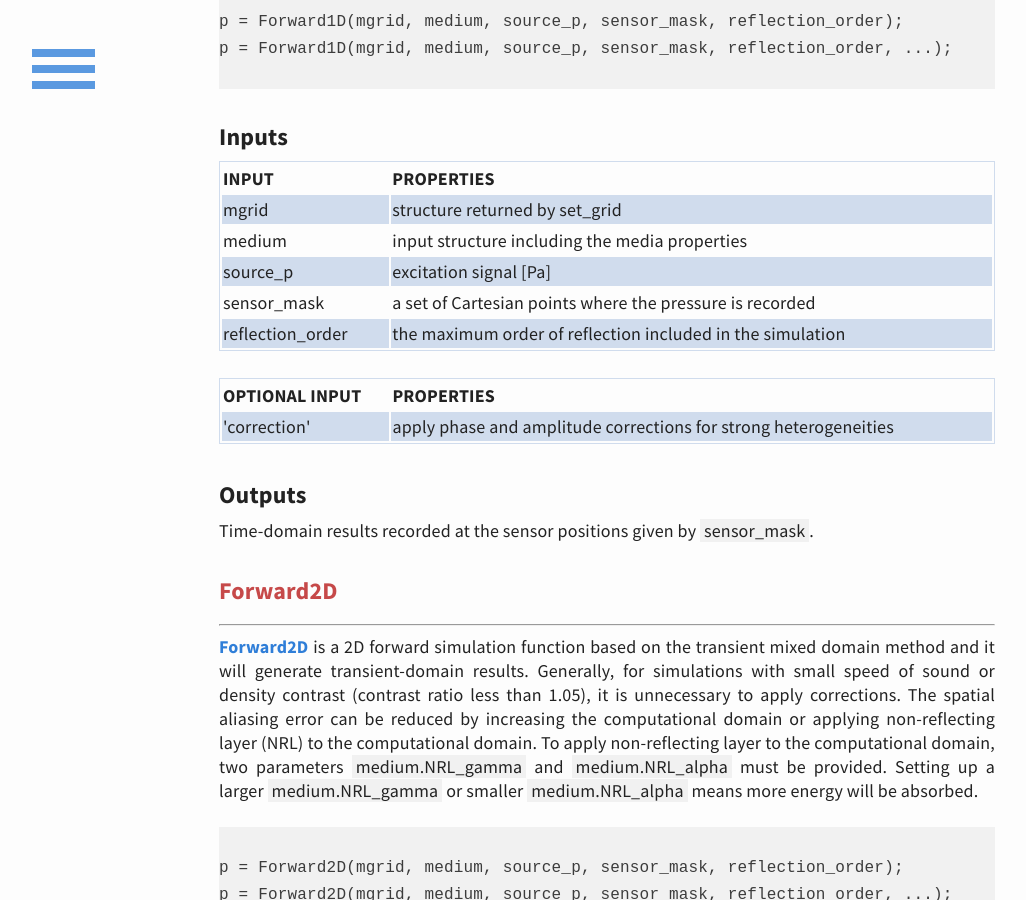
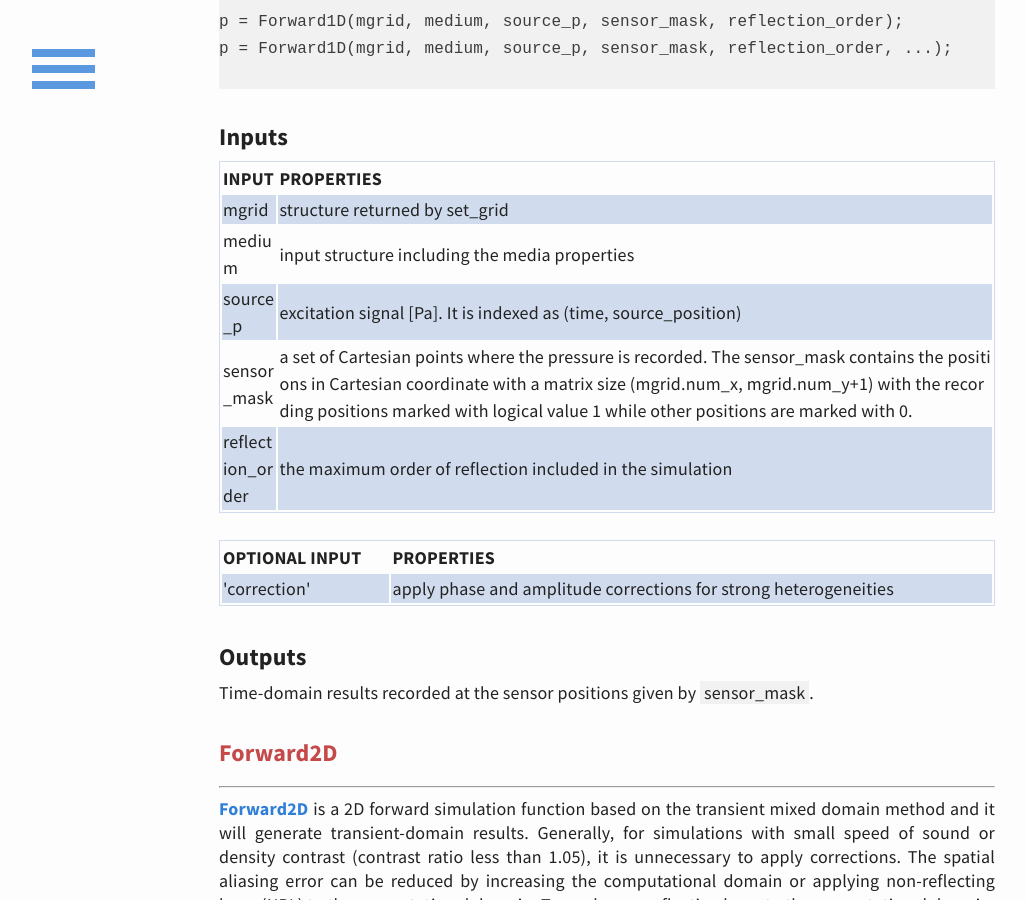
Before and after one commit to m-SOUND/mSOUND, a Jekyll site: the page built from function.html, in a window 1280 px wide and 900 px high, scrolled down 2159 px. Shown: the whole window, without its empty margins (33-1059 px from the left). Built offline with Jekyll 4.4.1, drawn with Linux system fonts in a browser that asks for light colours; some of the changed text lies outside the part shown.

Commit message:
Update function.html

```diff
--- a/function.html
+++ b/function.html
@@ -144,10 +144,13 @@ p = Forward1D(mgrid, medium, source_p, sensor_mask, reflection_order, ...);
     <td>medium </td><td>input structure including the media properties</td>
   </tr>
    <tr>
-    <td>source_p</td><td>excitation signal [Pa]</td>
+    <td>source_p</td><td>excitation signal [Pa]. It is indexed as (time, source_position)</td>
   </tr>
   <tr>
-    <td>sensor_mask</td><td>a set of Cartesian points where the pressure is recorded</td>
+    <td>sensor_mask</td><td>a set of Cartesian points where the pressure is recorded.
+   The sensor_mask contains the positions in Cartesian coordinate with a matrix size
+   (mgrid.num_x, mgrid.num_y+1) with the recording positions
+   marked with logical value 1 while other positions are marked with 0.</td>
   </tr>
   <tr>
    <td>reflection_order</td><td>the maximum order of reflection included in the simulation</td>
```
Also changed, not shown: other parts of function.html (+1 -1 lines).
